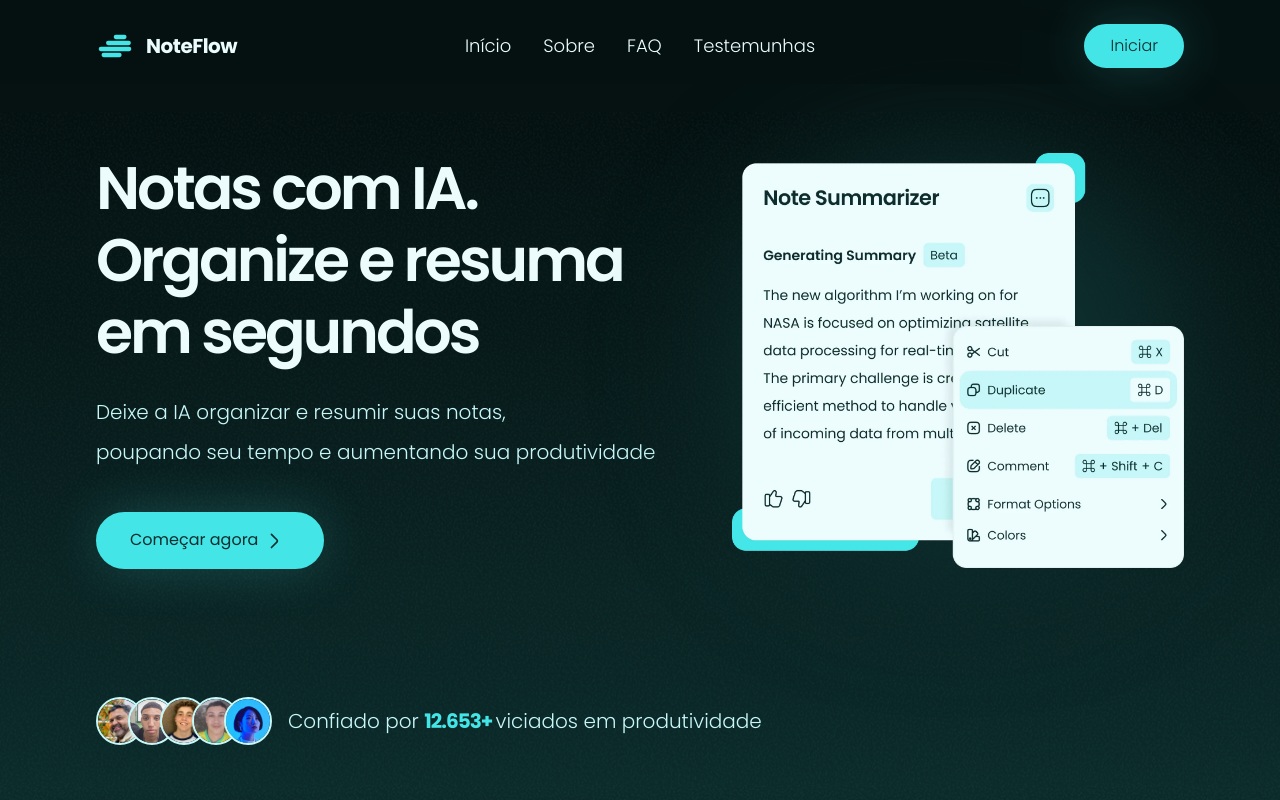
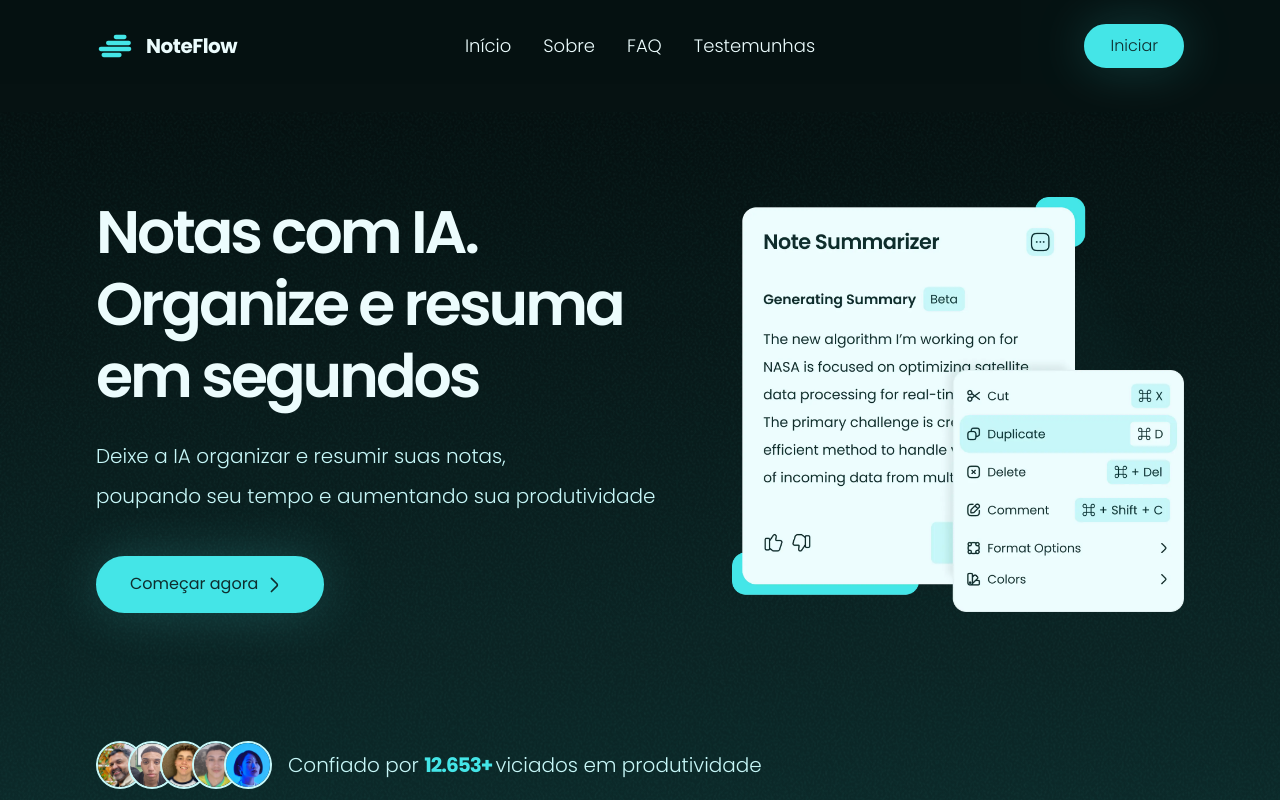
Before and after one commit to jonathanborgesss/project-noteflow, a React (Vite) app: page / in a window 1280 px wide. Shown: the top 800 px of the page. Built offline with nearby package versions, Linux system fonts and the light colour scheme.

Commit message:
remake navbar with responsive

```diff
--- a/src/components/sections/Hero.jsx
+++ b/src/components/sections/Hero.jsx
@@ -10,14 +10,18 @@ export default function Hero() {
   const navigate = useNavigate();
 
   return (
+    <section id="inicio" className="relative">
+      {/* Container principal com padding para compensar a navbar */}
       <motion.div
-      id="inicio"
         initial={{ opacity: 0 }}
         whileInView={{ opacity: 1 }}
         viewport={{ once: true, amount: 0.2 }}
         transition={{ duration: 0.5 }}
-      className="mx-auto grid max-w-[90rem] grid-cols-[5fr_4fr] items-center gap-x-18 px-24 py-32 pt-[84px] max-xl:grid-cols-2 max-xl:gap-x-12 max-xl:px-16 max-xl:py-24 max-lg:px-8 max-lg:py-20 max-md:grid-cols-1 max-md:grid-rows-[auto_auto] max-md:gap-y-12 max-md:px-6 max-md:pt-[96px] max-md:pb-12 lg:pt-0"
+        className="mx-auto max-w-[90rem] px-24 pb-32 pt-[44px] max-xl:px-16 max-xl:pb-24 max-lg:px-8 max-lg:pb-20 max-md:px-6 max-md:pt-[96px] max-md:pb-12"
       >
+        {/* Grid layout */}
+        <div className="grid grid-cols-[5fr_4fr] items-center gap-x-18 max-xl:grid-cols-2 max-xl:gap-x-12 max-md:grid-cols-1 max-md:grid-rows-[auto_auto] max-md:gap-y-12">
+          {/* Coluna de texto */}
           <motion.div
             initial={{ opacity: 0, x: -40 }}
             whileInView={{ opacity: 1, x: 0 }}
@@ -63,6 +67,7 @@ export default function Hero() {
             </motion.button>
           </motion.div>
 
+          {/* Coluna da imagem */}
           <motion.div
             className="relative"
             initial={{ opacity: 0, x: 40 }}
@@ -70,7 +75,7 @@ export default function Hero() {
             viewport={{ once: true }}
             transition={{ duration: 0.7, ease: "easeOut", delay: 0.2 }}
           >
-        <div className="bg-primary-1300 absolute top-0 right-0 bottom-0 left-0 rounded-full blur-3xl" />
+            <div className="bg-primary-1300 absolute top-1/2 left-1/2 h-[80%] w-[80%] -translate-x-1/2 -translate-y-1/2 rounded-full blur-lg opacity-20" />
             <motion.img
               initial={{ scale: 0.95 }}
               whileInView={{ scale: 1 }}
@@ -80,6 +85,8 @@ export default function Hero() {
               className="relative max-h-[30rem] justify-self-end max-md:max-h-auto max-md:max-w-[90%] max-md:justify-self-center max-sm:max-w-full"
             />
           </motion.div>
+        </div>
       </motion.div>
+    </section>
   );
 }
--- a/src/components/sections/Navigation.jsx
+++ b/src/components/sections/Navigation.jsx
@@ -21,41 +21,34 @@ export default function Navigation() {
 
   return (
     <header
-      className={`fixed top-0 z-50 w-full transition-all duration-300 ${
+      className={`fixed top-0 left-0 w-full z-[3] transition-all duration-300 ${
         isScrolled
-          ? "bg-primary-1500/95 h-[76px] py-4 shadow-lg backdrop-blur-md"
+          ? "bg-primary-1500/95 h-[76px] py-4 shadow-lg backdrop-blur-sm"
           : "bg-primary-1500/80 h-[84px] py-6"
       }`}
     >
       <nav className="text-primary-50 m-auto flex max-w-[90rem] items-center justify-between px-24 text-lg/8 font-light max-xl:px-16 max-xl:text-base/loose max-lg:px-8 max-md:px-6">
-        <a
+        {/* Logo e nome */}
+        <div
           className="flex cursor-pointer items-center gap-x-3"
           onClick={() => navigate("/")}
         >
-          <Logo
-            className="stroke-primary-500 h-6 max-md:h-5"
-            alt="Ícone do NoteFlow"
-            width={5}
-          />
+          <Logo className="stroke-primary-500 h-6 max-md:h-5" alt="Ícone do NoteFlow" width={5} />
           <p className="text-xl font-bold tracking-tight">NoteFlow</p>
-        </a>
+        </div>
 
+        {/* Links de navegação */}
         <div className="absolute left-1/2 -translate-x-1/2 transform max-lg:hidden">
           <ul className="flex items-center gap-x-8">
             {navigationLinks.map((link) => (
               <li key={link.id}>
                 <a
-                  href="\"
+                  href={`#${link.href}`}
                   onClick={(e) => {
+                    e.preventDefault();
                     navigate(`/#${link.href}`);
-                    e.preventDefault();
-                    if (window.location.pathname === "/") {
-                      const element = document.getElementById(link.href);
-                      if (element)
-                        element.scrollIntoView({ behavior: "smooth" });
-                    } else {
-                      navigate("/", { state: { scrollTo: link.href } });
-                    }
+                    const element = document.getElementById(link.href);
+                    if (element) element.scrollIntoView({ behavior: "smooth" });
                   }}
                   className="hover:text-primary-500 transition-colors"
                 >
@@ -66,6 +59,7 @@ export default function Navigation() {
           </ul>
         </div>
 
+        {/* Botão de ação */}
         <div className="flex items-center gap-x-3 max-lg:hidden">
           <button
             onClick={() => navigate("/login")}
--- a/src/index.css
+++ b/src/index.css
@@ -80,10 +80,13 @@
 
 html, body {
   background-color: var(--color-primary-1500);
+  overflow-x: initial !important;
+  transform: none !important;
   --nav-height: 84px;
 }
 
 body {
+  padding: 0;
   margin: 0;
 }
 
```
Lines whose indentation alone changed are shown as unchanged.
